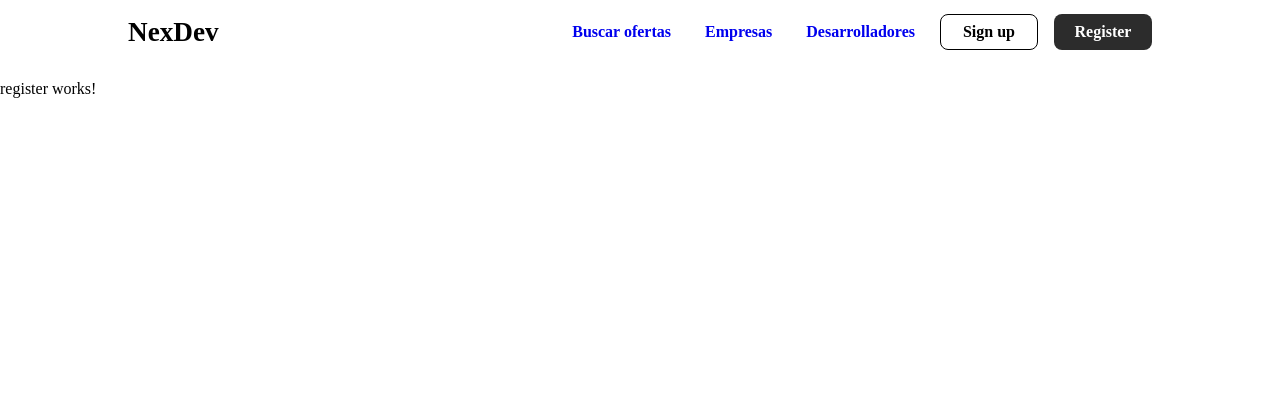
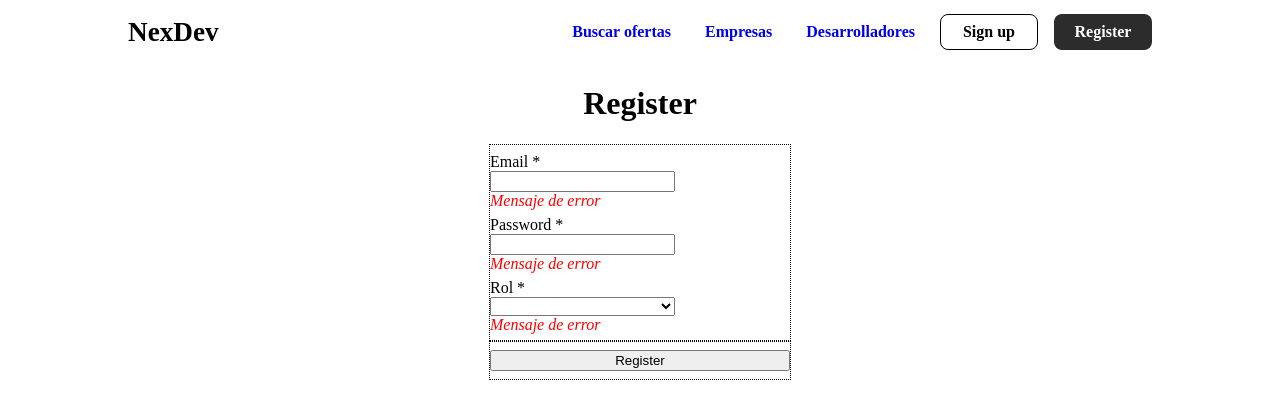
Before and after one commit to MrMoudDev/NexDev-Frontend, an Angular app: page /register in a window 1280 px wide. Shown: the top 410 px of the page. Built offline with nearby package versions, Linux system fonts and the light colour scheme.

Commit message:
crear registro publico

```diff
--- a/src/app/pages/public/register/register.html
+++ b/src/app/pages/public/register/register.html
@@ -1 +1,119 @@
-<p>register works!</p>
+<form class="form form-register" [formGroup]="formData" (ngSubmit)="onSubmit()">
+    <h1>Register</h1>
+    <div class="form-content">
+        <div class="form-user">
+            <div class="field">
+                <label for="email">Email *</label>
+                <input type="email" id="email" formControlName="email" />
+                <div class="error">
+                    Mensaje de error
+                </div>
+            </div>
+            <div class="field">
+                <label for="password">Password *</label>
+                <input type="password" id="password" formControlName="password" />
+                <div class="error">
+                    Mensaje de error
+                </div>
+            </div>
+            <div class="field">
+                <label for="rol">Rol *</label>
+                <select formControlName="rol" id="rol">
+                    <option value="">Seleccione...</option>
+                    @for (rol of roles; track $index) {
+                    <option [value]="rol">{{ rol.toUpperCase() }}</option>
+                    }
+                </select>
+                <div class="error">
+                    Mensaje de error
+                </div>
+            </div>
+        </div>
+
+        <!-- Condicionamos el despliegue de los campos adicionales de acuerdo al rol -->
+        @if ( formData.get( 'rol' )?.value === 'developer' ) {
+            <div
+                class="form-developer"
+                formGroupName="developer"
+            >
+                <h2>Datos del desarrollador</h2>
+                <div class="field">
+                    <label for="developer-name">Nombres *</label>
+                    <input type="text" id="developer-name" formControlName="nombre" />
+                    <div class="error">
+                        Mensaje de error
+                    </div>
+                </div>
+                <div class="field">
+                    <label for="developer-stack">Stack *</label>
+                    <input type="text" id="developer-stack" formControlName="stack" />
+                    <div class="error">
+                        Mensaje de error
+                    </div>
+                </div>
+                <div class="field">
+                    <label for="developer-experience">Experiencia *</label>
+                    <input type="text" id="developer-experience" formControlName="experiencia" />
+                    <div class="error">
+                        Mensaje de error
+                    </div>
+                </div>
+                <div class="field">
+                    <label for="developer-url-portfolio">Url Portafolio *</label>
+                    <input type="text" id="developer-url-portfolio" formControlName="portafolioUrl" />
+                    <div class="error">
+                        Mensaje de error
+                    </div>
+                </div>
+                <div class="field">
+                    <label for="developer-url-cv">Url Curriculum *</label>
+                    <input type="text" id="developer-url-cv" formControlName="cvUrl" />
+                    <div class="error">
+                        Mensaje de error
+                    </div>
+                </div>
+            </div>
+        }
+        @if ( formData.get( 'rol' )?.value === 'company' ) {
+            <div
+                class="form-company"
+                formGroupName="company"
+            >
+                <h2>Datos de la compañia</h2>
+                <div class="field">
+                    <label for="company-name">Nombre de la Empresa *</label>
+                    <input type="text" id="company-name" formControlName="nombre" />
+                    <div class="error">
+                        Mensaje de error
+                    </div>
+                </div>
+                <div class="field">
+                    <label for="company-description">Descripcion de la Empresa *</label>
+                    <textarea id="company-description" formControlName="descripcion" placeholder="Breve descripcion de la compañia"></textarea>
+                    <div class="error">
+                        Mensaje de error
+                    </div>
+                </div>
+                <div class="field">
+                    <label for="company-url-logo">Url del logo de la Empresa *</label>
+                    <input type="text" id="company-url-logo" formControlName="logoUrl" />
+                    <div class="error">
+                        Mensaje de error
+                    </div>
+                </div>
+                    <div class="field">
+                    <label for="company-url-web">Url sitio web de la Empresa *</label>
+                    <input type="text" id="company-url-web" formControlName="sitioWeb" />
+                    <div class="error">
+                        Mensaje de error
+                    </div>
+                </div>
+            </div>
+        }
+    </div>
+    <div class="form-content">
+        <div class="field">
+            <button type="submit">Register</button>
+        </div>
+    </div>
+</form>
--- a/src/app/pages/public/register/register.ts
+++ b/src/app/pages/public/register/register.ts
@@ -1,11 +1,76 @@
 import { Component } from '@angular/core';
+import { FormControl, FormGroup, ReactiveFormsModule } from '@angular/forms';
+import { User } from '../../../services/user';
+import { Router } from '@angular/router';
 
 @Component({
   selector: 'app-register',
-  imports: [],
+  imports: [ReactiveFormsModule],
   templateUrl: './register.html',
   styleUrl: './register.css'
 })
 export class Register {
+  public formData!: FormGroup;
+  public roles: string[] = [ 'company', 'developer' ];
 
+  constructor( private userService:User,
+    private router: Router) {
+    this.formData = new FormGroup({
+      email: new FormControl(),
+      password: new FormControl(),
+      rol: new FormControl(),
+      developer: new FormGroup({
+        nombre: new FormControl(),
+        stack: new FormControl(),
+        experiencia: new FormControl(),
+        portafolioUrl: new FormControl(),
+        cvUrl: new FormControl()
+      }),
+      company: new FormGroup({
+        nombre: new FormControl(),
+        descripcion: new FormControl(),
+        logoUrl: new FormControl(),
+        sitioWeb: new FormControl()
+      })
+    })
+  }
+
+  ngOnInit() {
+    this.onToggleRol();   // Activa o desactiva formularios anidados por defecto
+    this.formData.get( 'rol' )?.valueChanges.subscribe( () => this.onToggleRol() );
+  }
+
+  onSubmit() {
+    if( this.formData.valid ) {
+      console.log( this.formData.value);
+      this.userService.registerUser(this.formData.value).subscribe({
+        next: (data) => {
+          this.router.navigateByUrl('/login');
+        },
+        error: (error) => {
+          console.error(error)
+            this.router.navigateByUrl('/register');
+        },
+        complete: () => {
+          this.formData.reset()
+        }
+      })
+    }
+  }
+
+  onToggleRol() {
+    const rol = this.formData.get( 'rol' )?.value;
+
+    const formDataDeveloper = this.formData.get( 'developer' ) as FormGroup;
+    const formDataCompany = this.formData.get( 'company' ) as FormGroup;
+
+    if( rol == 'developer' ) {
+      formDataDeveloper.enable();
+      formDataCompany.disable();
+    }
+    else {
+      formDataDeveloper.disable();
+      formDataCompany.enable();
+    }
+  }
 }
```
Also changed, not shown: 1 other file (tests, documents, lock files or other folders).
